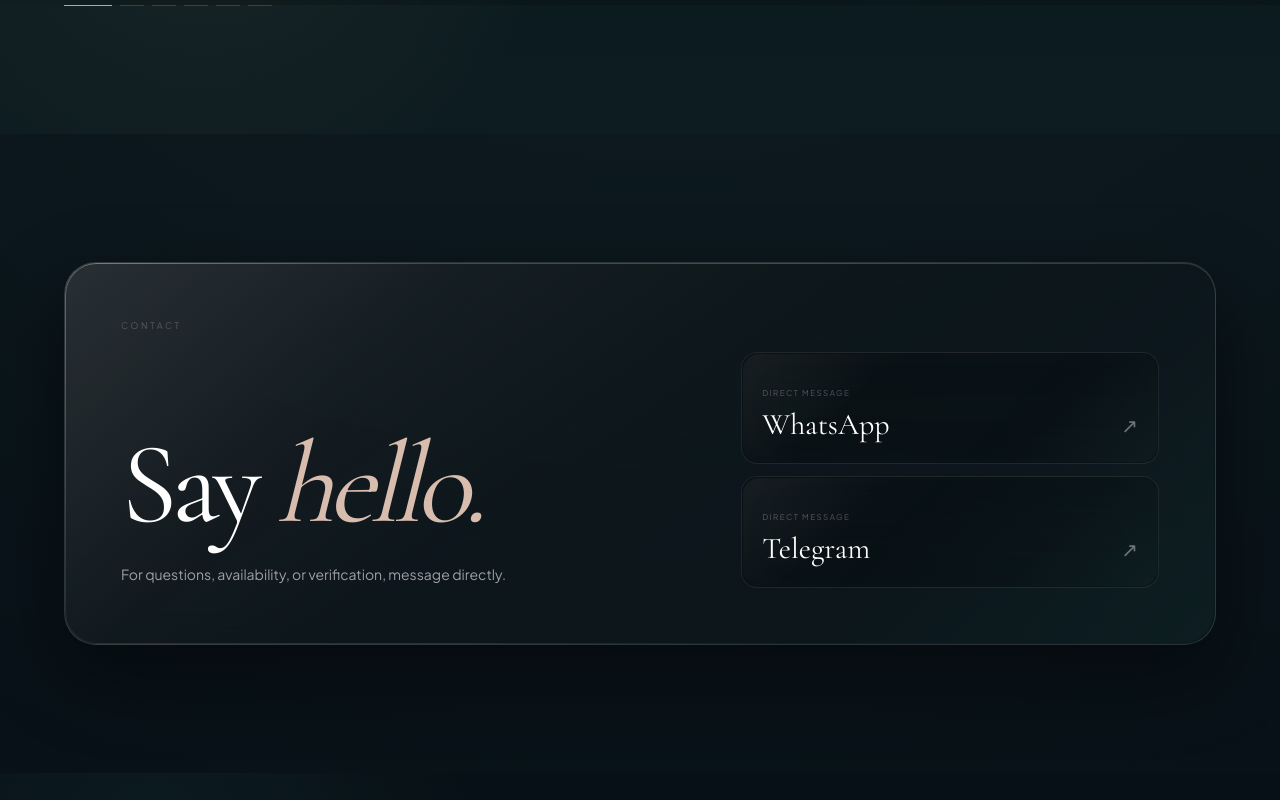
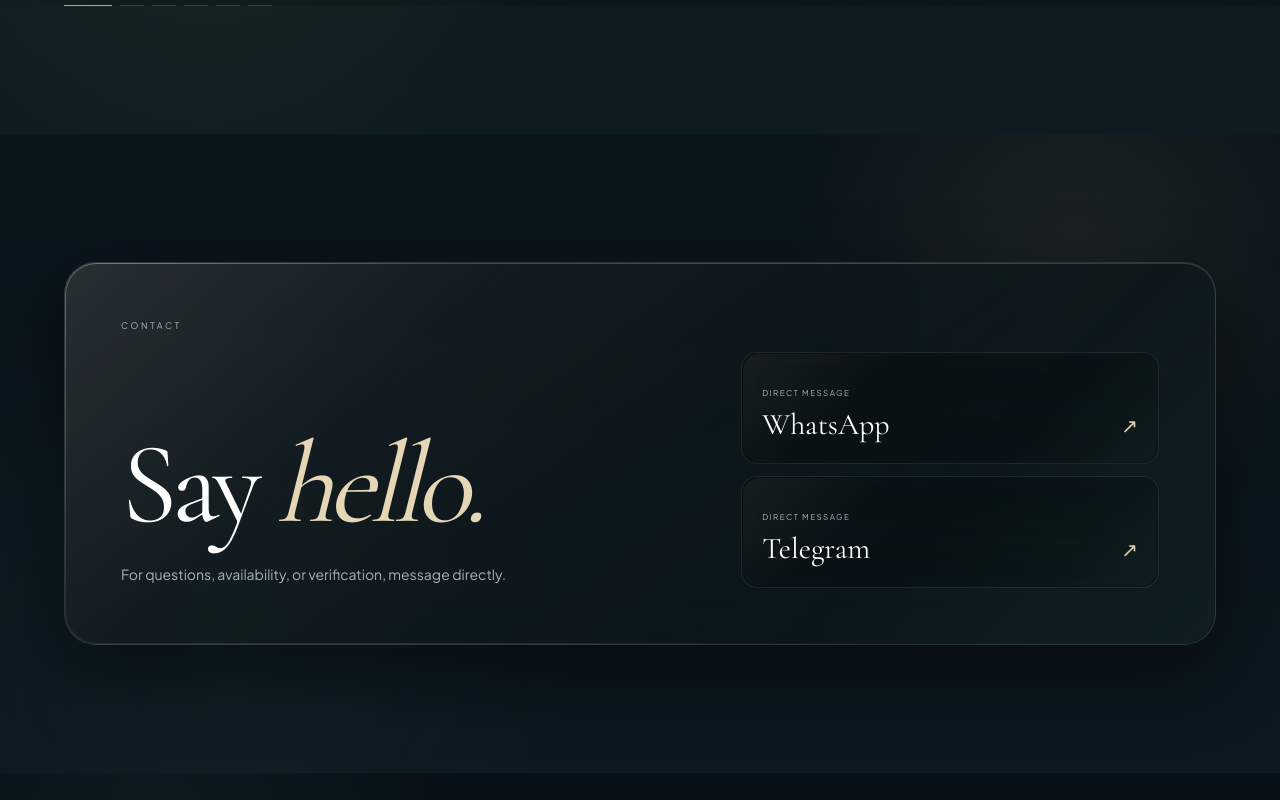
Before and after one commit to MohitAhlawat93/dancer-portfolio, a Next.js app: page / in a window 1280 px wide. Shown: the part 5280-6080 px from the top of the page. Built offline with nearby package versions, Linux system fonts and the light colour scheme; no server answers.

Commit message:
design: refine contrast in Contact.tsx

```diff
--- a/components/sections/Contact.tsx
+++ b/components/sections/Contact.tsx
@@ -15,17 +15,17 @@ export function Contact() {
   ];
 
   return (
-    <section id="contact" className="section-wine relative overflow-hidden px-5 py-20 text-white sm:px-6 sm:py-24 lg:px-16 lg:py-32">
+    <section id="contact" className="section-slate relative overflow-hidden px-5 py-20 text-white sm:px-6 sm:py-24 lg:px-16 lg:py-32">
       <div className="relative z-10 mx-auto max-w-[1500px]">
         <div className="depth-card glass-panel prism-edge rounded-[2rem] p-6 sm:p-10 lg:p-14">
-          <p className="text-[9px] uppercase tracking-[.28em] text-zinc-600">Contact</p>
+          <p className="text-[9px] uppercase tracking-[.28em] text-muted">Contact</p>
 
           <div className="mt-5 grid gap-10 lg:grid-cols-[1fr_.72fr] lg:items-end">
             <div>
               <h2 className="font-display text-[clamp(4rem,9vw,8rem)] font-light leading-[.82] tracking-[-.055em]">
-                Say <span className="italic text-[#d8bcae]">hello.</span>
+                Say <span className="italic text-accent-soft">hello.</span>
               </h2>
-              <p className="mt-7 max-w-xl text-sm leading-7 text-zinc-400">
+              <p className="mt-7 max-w-xl text-sm leading-7 text-muted">
                 For questions, availability, or verification, message directly.
               </p>
             </div>
@@ -40,10 +40,10 @@ export function Contact() {
                   className="depth-card relative flex min-h-28 items-end justify-between rounded-2xl border border-white/[.09] bg-black/20 p-5 backdrop-blur-xl"
                 >
                   <div>
-                    <p className="text-[8px] uppercase tracking-[.18em] text-zinc-600">Direct message</p>
+                    <p className="text-[8px] uppercase tracking-[.18em] text-muted">Direct message</p>
                     <p className="mt-2 font-display text-3xl font-light">{channel.label}</p>
                   </div>
-                  <span className="mb-1 text-xl text-zinc-500">↗</span>
+                  <span className="mb-1 text-xl text-accent-soft">↗</span>
                 </a>
               ))}
             </div>
```
